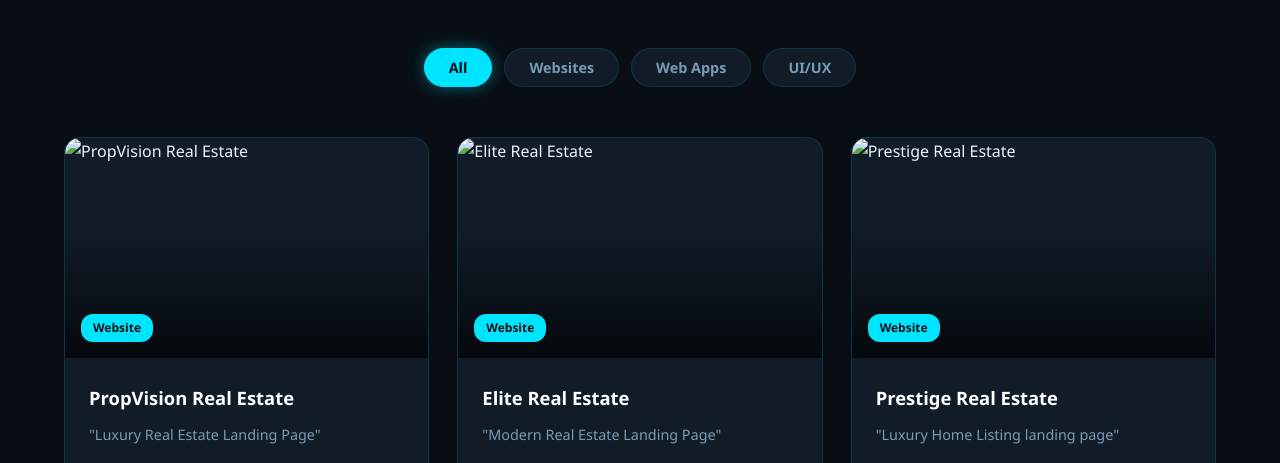
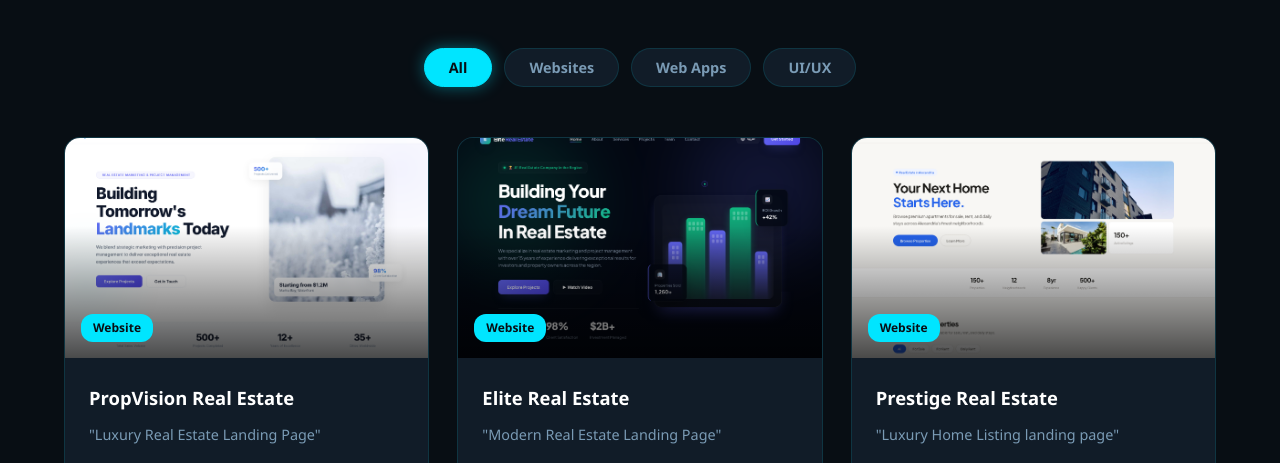
Before and after one commit to abdelaziz-7/portfolio, a plain HTML site: page index.html in a window 1280 px wide. Shown: the part 1980-2443 px from the top of the page. Drawn offline with Linux system fonts and the light colour scheme; the site is published under a folder, as on GitHub Pages, so addresses that start at the root find nothing.

Commit message:
Add files via upload

```diff
--- a/index.html
+++ b/index.html
@@ -180,7 +180,7 @@
 
       <div class="project-card" data-category="web">
         <div class="card-img">
-          <img src="/photos/1.png" alt="PropVision Real Estate"/>
+          <img src="photos/1.png" alt="PropVision Real Estate"/>
           <div class="card-overlay">
             <span class="card-category">Website</span>
           </div>
@@ -199,7 +199,7 @@
 
       <div class="project-card" data-category="web">
         <div class="card-img">
-          <img src="/photos/2.png" alt="Elite Real Estate"/>
+          <img src="photos/2.png" alt="Elite Real Estate"/>
           <div class="card-overlay">
             <span class="card-category">Website</span>
           </div>
@@ -218,7 +218,7 @@
 
       <div class="project-card" data-category="web">
         <div class="card-img">
-          <img src="/photos/3.png" alt="Prestige Real Estate"/>
+          <img src="photos/3.png" alt="Prestige Real Estate"/>
           <div class="card-overlay">
             <span class="card-category">Website</span>
           </div>
```
